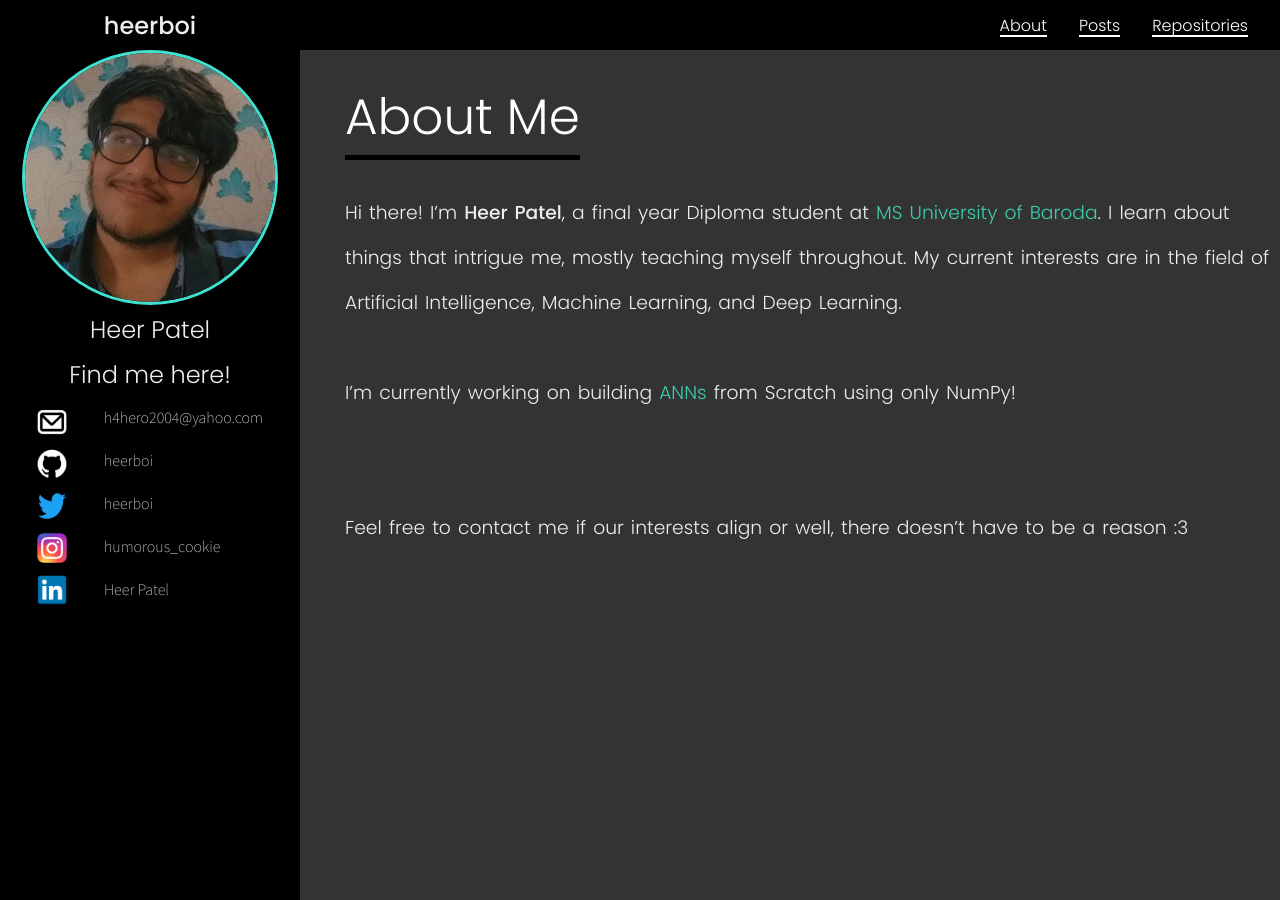
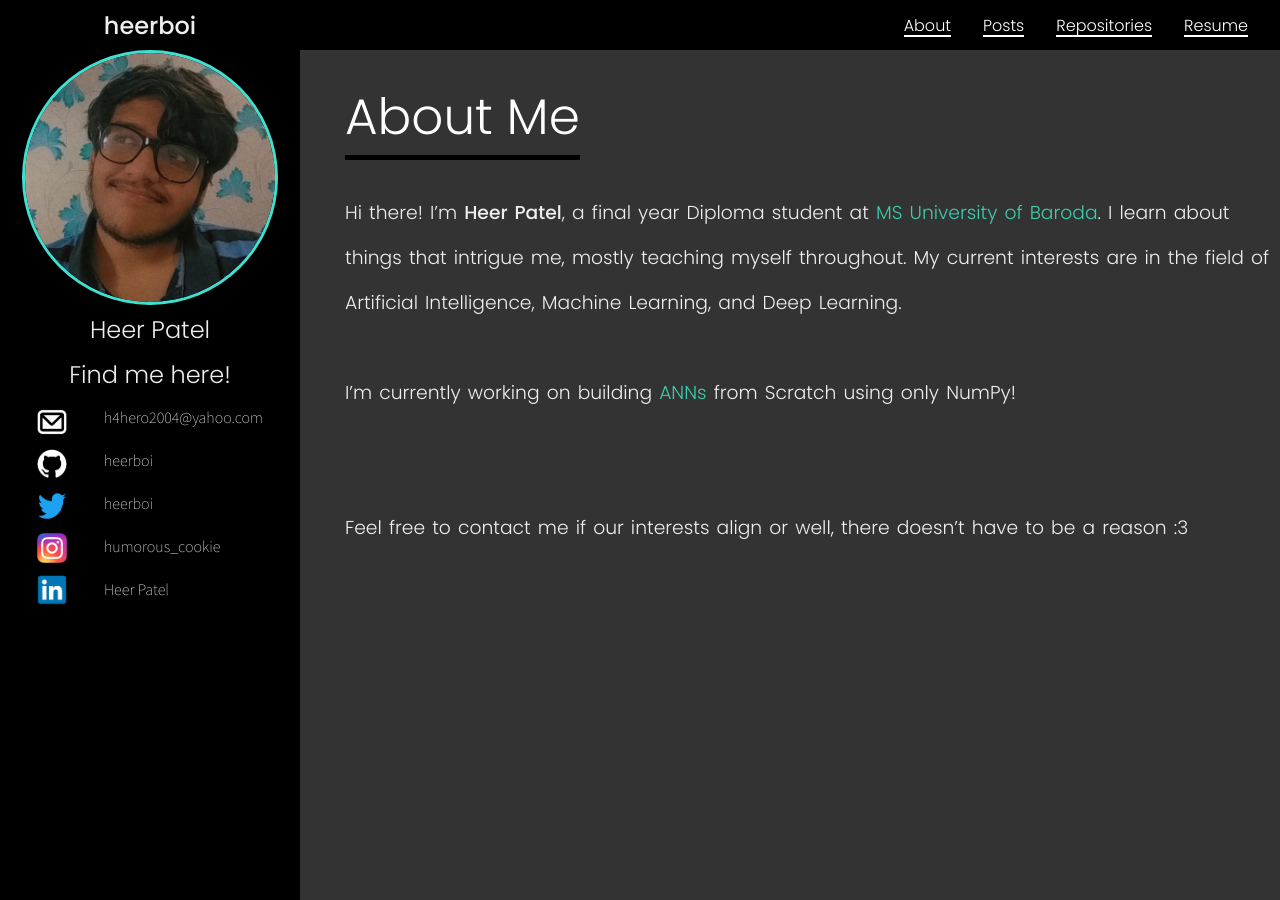
Before and after one commit to heerboi/heerboi.github.io, a Jekyll site: the page built from index.md, in a window 1280 px wide. Built offline with Jekyll 4.4.1, drawn with Linux system fonts in a browser that asks for light colours.

Commit message:
added resume pdf

```diff
--- a/_data/navigation.yml
+++ b/_data/navigation.yml
@@ -4,3 +4,5 @@
   link: /posts.html
 - name: Repositories
   link: /repositories.html
+- name: Resume
+  link: /assets/pdf/resume.pdf
```
Also changed, not shown: 2 other files.
